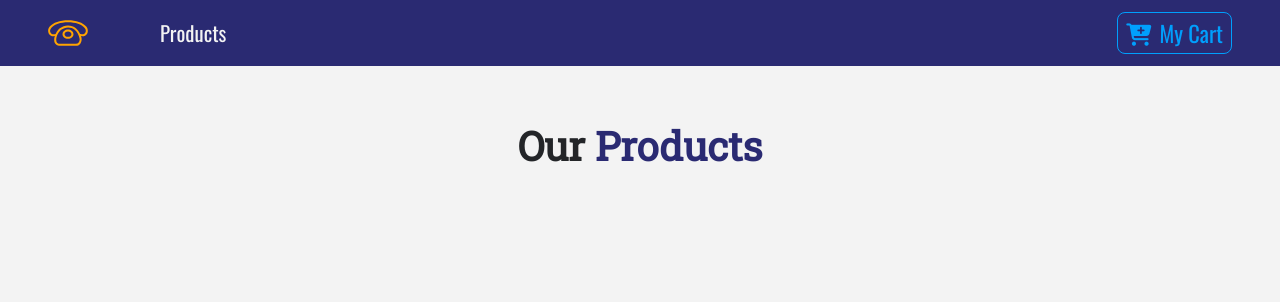
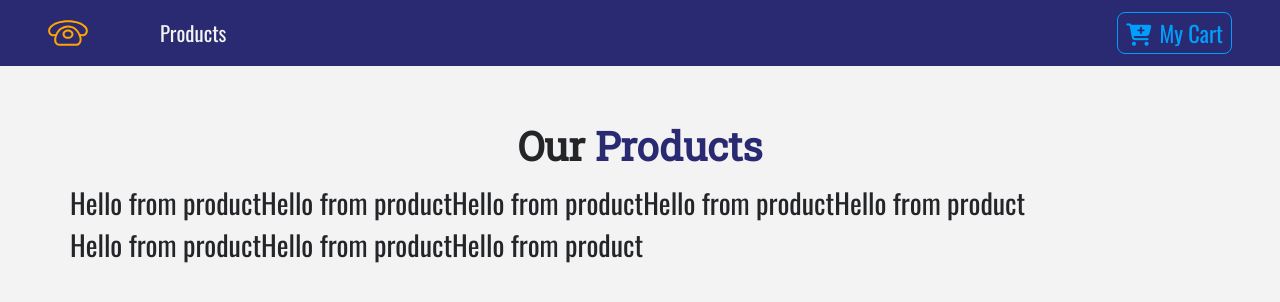
Before and after one commit to juanpereira2/ReactStore, a React (Create React App) app: page / in a window 1280 px wide. Shown: the top 302 px of the page. Built offline with nearby package versions, Linux system fonts and the light colour scheme.

Commit message:
added  context.js

```diff
--- a/src/Components/ProductList.js
+++ b/src/Components/ProductList.js
@@ -1,21 +1,30 @@
 import React, { Component } from "react";
 import Product from "./Product";
 import Title from "./Title";
-import { storeProducts } from "../data";
+import { ProductConsumer } from "../context";
 export default class ProductList extends Component {
-  state = {
-    products: storeProducts,
-  };
-
   render() {
-    console.log(this.state.products);
     return (
       <React.Fragment>
         <div className="py-5">
           <div className="container">
             <Title name="our " title="products" />
 
-            <div className="row"></div>
+            <div className="row">
+              <ProductConsumer>
+                {(value) => {
+                  return value.products.map((product) => {
+                    return (
+                      <Product
+                        key={product.id}
+                        product={product}
+                        handleDetail={value.id}
+                      />
+                    );
+                  });
+                }}
+              </ProductConsumer>
+            </div>
           </div>
         </div>
       </React.Fragment>
--- /dev/null
+++ b/src/context.js
@@ -0,0 +1,35 @@
+import React, { Component } from "react";
+import { storeProducts, detailProduct } from "./data";
+const ProductContext = React.createContext();
+//Provider(provê indormações)
+
+//consumer
+
+class ProductProvider extends Component {
+  state = {
+    products: storeProducts,
+    detailProduct: detailProduct,
+  };
+  handleDetail = () => {
+    console.log("hello from detail");
+  };
+  addtoCart = () => {
+    console.log("hello from cartAdd");
+  };
+  render() {
+    return (
+      <ProductContext.Provider
+        value={{
+          ...this.state,
+          handleDetail: this.handleDetail,
+          addtoCart: this.addtoCart,
+        }}
+      >
+        {this.props.children}
+      </ProductContext.Provider>
+    );
+  }
+}
+const ProductConsumer = ProductContext.Consumer;
+
+export { ProductProvider, ProductConsumer };
--- a/src/index.js
+++ b/src/index.js
@@ -3,13 +3,16 @@ import ReactDOM from "react-dom";
 import "./index.css";
 import App from "./App";
 import { BrowserRouter as Router } from "react-router-dom";
-
+import { ProductProvider } from "./context";
 import * as serviceWorker from "./serviceWorker";
 
 ReactDOM.render(
-  <Router>
-    <App />
-  </Router>,
+  <ProductProvider>
+    <Router>
+      <App />
+    </Router>
+  </ProductProvider>,
+
   document.getElementById("root")
 );
 
```
